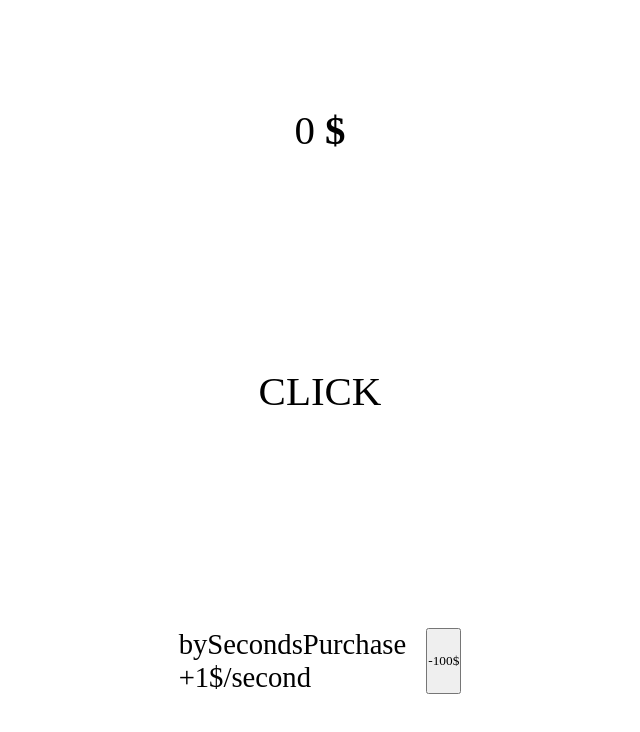
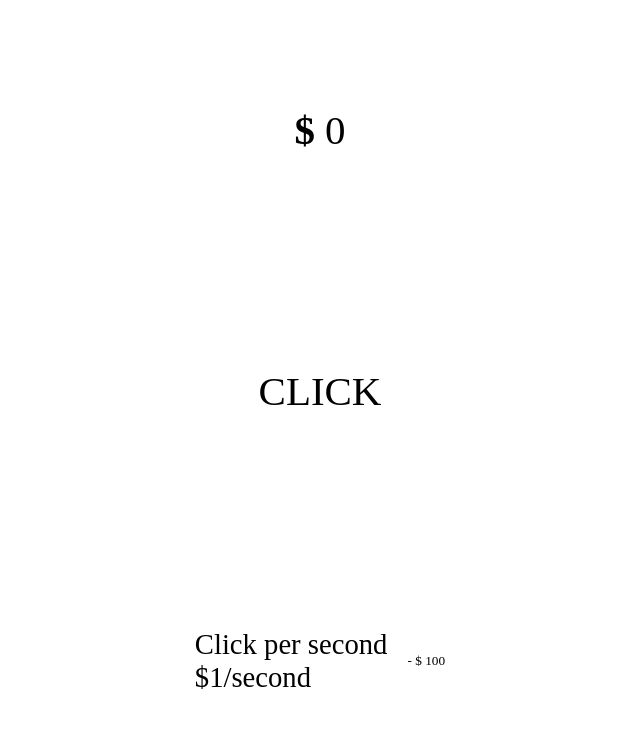
Before and after one commit to JoaoGuilherme527/clicker, a React (Create React App) app: page / in a window 1280 px wide. Shown: the top 732 px of the page, without its empty margins (320-960 px from the left). Built offline with nearby package versions, Linux system fonts and the light colour scheme; a web font is replaced by a local one.

Commit message:
add classes

```diff
--- a/src/App.css
+++ b/src/App.css
@@ -35,4 +35,8 @@
             font-size: .7em;
         }
     }
+    button{
+        background-color: transparent;
+        border: none;
+    }
 }
--- a/src/App.js
+++ b/src/App.js
@@ -1,40 +1,64 @@
+/* eslint-disable react-hooks/exhaustive-deps */
+/* eslint-disable no-unused-expressions */
+/* eslint-disable no-unused-vars */
 import {useEffect, useState} from "react"
 import "./App.css"
+import {ValueBySeconds} from "./classes"
 
 function App() {
+    let interval
+
+    const bySecondsPurchase = new ValueBySeconds(1, 100)
+
     const [currentAmountValue, setCurrentAmountValue] = useState(0)
     const [currentClickerValue, setCurrentClickerValue] = useState(1)
-    const [currentBySecondsValue, setCurrentBySecondsValue] = useState(0)
+    const [currentBySecondsCost, setCurrentBySecondsCost] = useState(100)
+    const [valueBySeconds, setValueBySeconds] = useState(1)
 
     const increaseCurrentAmountValue = (value) => setCurrentAmountValue((prevState) => (prevState += value))
-    const subtractCurrentAmountValue = (value) => setCurrentAmountValue((prevState) => (prevState -= value))
+    const decreaseCurrentAmountValue = (value) => setCurrentAmountValue((prevState) => (prevState -= value))
 
-    function BySecondsPurchase() {
-        if (currentAmountValue < 100) return
-        subtractCurrentAmountValue(100)
-        setCurrentBySecondsValue(1)
-        setInterval(() => {
-            increaseCurrentAmountValue(currentBySecondsValue)
+    const magnitudeOrder = " " + bySecondsPurchase.convert(currentAmountValue)
+
+    const handleBySecondsPurchase = () => {
+        if (currentAmountValue < currentBySecondsCost) return
+        var updatedBySecondsPurchase = bySecondsPurchase.increase(currentBySecondsCost, valueBySeconds)
+        decreaseCurrentAmountValue(currentBySecondsCost)
+        setCurrentBySecondsCost(updatedBySecondsPurchase.cost)
+        setValueBySeconds(updatedBySecondsPurchase.value)
+        startInterval()
+    }
+
+    function startInterval() {
+        interval = setInterval(() => {
+            increaseCurrentAmountValue(valueBySeconds)
         }, 1000)
     }
 
+    useEffect(() => {
+        return () => {
+            clearInterval(interval)
+        }
+    }, [])
+
     return (
-        <main className="main">
+        <main className="main" onClick={() => increaseCurrentAmountValue(currentClickerValue)}>
             <p className="currentAmountValue">
-                {currentAmountValue}
                 <strong>$</strong>
+                {new Intl.NumberFormat("de-DE").format(Number(currentAmountValue))}
+                {magnitudeOrder}
             </p>
-            <button onClick={() => increaseCurrentAmountValue(currentClickerValue)} className="mainButton">
-                CLICK
-            </button>
+            <button onClick={() => increaseCurrentAmountValue(currentClickerValue)} className="mainButton">CLICK</button>
 
             <div className="shop">
                 <div className="bySecondsPurchase">
                     <div>
-                        <p>bySecondsPurchase</p>
-                        <p>+1$/second</p>
+                        <p>Click per second</p>
+                        <p>${valueBySeconds}/second</p>
                     </div>
-                    <button onClick={BySecondsPurchase}>-100$</button>
+                    <button onClick={handleBySecondsPurchase}>
+                        - $ {new Intl.NumberFormat("de-DE").format(Number(currentBySecondsCost.toFixed(0)))}
+                    </button>
                 </div>
             </div>
         </main>
--- /dev/null
+++ b/src/classes.js
@@ -0,0 +1,31 @@
+export class ValueBySeconds {
+    orderOfMagnitudeTable = {
+        6: "Mi",
+        9: "Bi",
+        12: "Tri",
+        15: "Qua",
+        18: "Qui",
+        21: "Sext",
+        24: "Sep",
+        27: "Oct",
+        30: "Sep",
+        33: "Non",
+        36: "Dec",
+    }
+
+    increase(cost, valueBySeconds) {
+        var calc = cost * 0.4 + cost * 2
+        return {cost: calc, value: valueBySeconds + 1}
+    }
+
+    getOrderOfMagnitude(x) {
+        return this.orderOfMagnitudeTable[x]
+    }
+
+    convert(n) {
+        var order = Math.floor(Math.log(n) / Math.LN10 + 0.000000001)
+        var convertedValue = Math.pow(10, order)
+
+        return convertedValue < 1000000 ? "" : this.getOrderOfMagnitude(order)
+    }
+}
```
Also changed, not shown: 14 other files (tests, documents, lock files or other folders).
